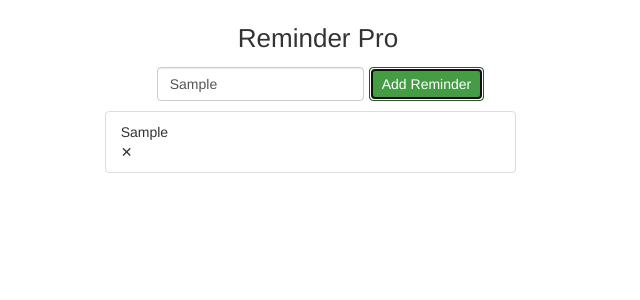
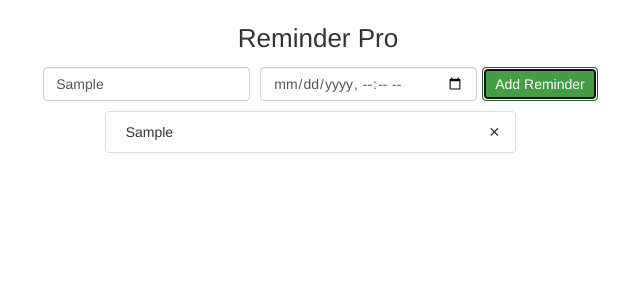
Before and after one commit to johnware15/reminder-pro, a React (Create React App) app: page / in a window 1280 px wide. Both pictures are taken after typing "Sample" into the empty fields and a click on the button "Add Reminder". Shown: the top 300 px of the page, without its empty margins (322-962 px from the left). Built offline with nearby package versions, Linux system fonts and the light colour scheme.

Commit message:
Add dueDate functions

```diff
--- a/src/actions/index.js
+++ b/src/actions/index.js
@@ -1,10 +1,20 @@
-import { ADD_REMINDER } from '../constants'
+import { ADD_REMINDER, DELETE_REMINDER } from '../constants'
 
-export const addReminder = (text) => {
+export const addReminder = (text, dueDate) => {
   const action = {
     type: ADD_REMINDER,
-    text
+    text,
+    dueDate
   }
   console.log('action in addReminder', action)
   return action
 }
+
+export const deleteReminder = (id) => {
+  const action = {
+    type: DELETE_REMINDER,
+    id
+  }
+  console.log('deleting in actions', action)
+  return action
+}
--- a/src/components/app.jsx
+++ b/src/components/app.jsx
@@ -1,17 +1,22 @@
 import React, { Component } from 'react'
 import { connect } from 'react-redux'
-import { addReminder } from '../actions'
+import { addReminder, deleteReminder } from '../actions'
 
 class App extends Component {
   constructor(props) {
     super(props)
     this.state = {
-      text: ''
+      text: '',
+      dueDate: ''
     }
   }
 
   addReminder() {
-    this.props.addReminder(this.state.text)
+    this.props.addReminder(this.state.text, this.state.dueDate)
+  }
+
+  deleteReminder(id) {
+    this.props.deleteReminder(id)
   }
 
   renderReminders() {
@@ -24,7 +29,10 @@ class App extends Component {
             return (
               <li key={ index } className="list-group-item">
                 <div className="list-item">{reminder.text}</div>
-                <div className="list-item delete-button">
+                <div
+                  className="list-item delete-button"
+                  onClick={() => this.deleteReminder(reminder.id)}
+                >
                   &#x2715;
                 </div>
               </li>
@@ -48,6 +56,11 @@ class App extends Component {
               placeholder="I have to..."
               onChange={event => this.setState({text: event.target.value})}
             />
+            <input
+              className="form-control"
+              type="datetime-local"
+              onChange={event => this.setState({dueDate: event.target.value})}
+            />
           </div>
           <button
             type="button"
@@ -70,4 +83,4 @@ function mapStateToProps(state) {
   }
 }
 
-export default connect(mapStateToProps, { addReminder })(App)
+export default connect(mapStateToProps, { addReminder, deleteReminder })(App)
--- a/src/constants.js
+++ b/src/constants.js
@@ -1 +1,3 @@
 export const ADD_REMINDER = 'ADD_REMINDER'
+
+export const DELETE_REMINDER = 'DELETE_REMINDER'
--- a/src/index.css
+++ b/src/index.css
@@ -17,3 +17,13 @@ input {
 .reminder-form {
   padding: 5px;
 }
+
+.list-item {
+  display: inline-block;
+  padding-left: 5px;
+}
+
+.delete-button {
+  float: right;
+  padding-left: 5px;
+}
--- a/src/reducers/index.js
+++ b/src/reducers/index.js
@@ -1,10 +1,18 @@
-import { ADD_REMINDER } from '../constants'
+import { ADD_REMINDER, DELETE_REMINDER } from '../constants'
 
 const reminder = action => {
+  let { text, dueDate } = action
   return {
-    text: action.text,
-    id: Math.random()
+    id: Math.random(),
+    text,
+    dueDate
   }
+}
+
+const removeById = (state = [], id) => {
+  const reminders = state.filter(reminder => reminder.id !== id)
+  console.log('new reduced reminders', reminders);
+  return reminders
 }
 
 const reminders = (state = [], action) => {
@@ -14,6 +22,9 @@ const reminders = (state = [], action) => {
       reminders = [...state, reminder(action)]
       console.log('reminders as state', reminders)
       return reminders
+    case DELETE_REMINDER:
+      reminders = removeById(state, action.id)
+      return reminders
     default:
       return state
   }
```
